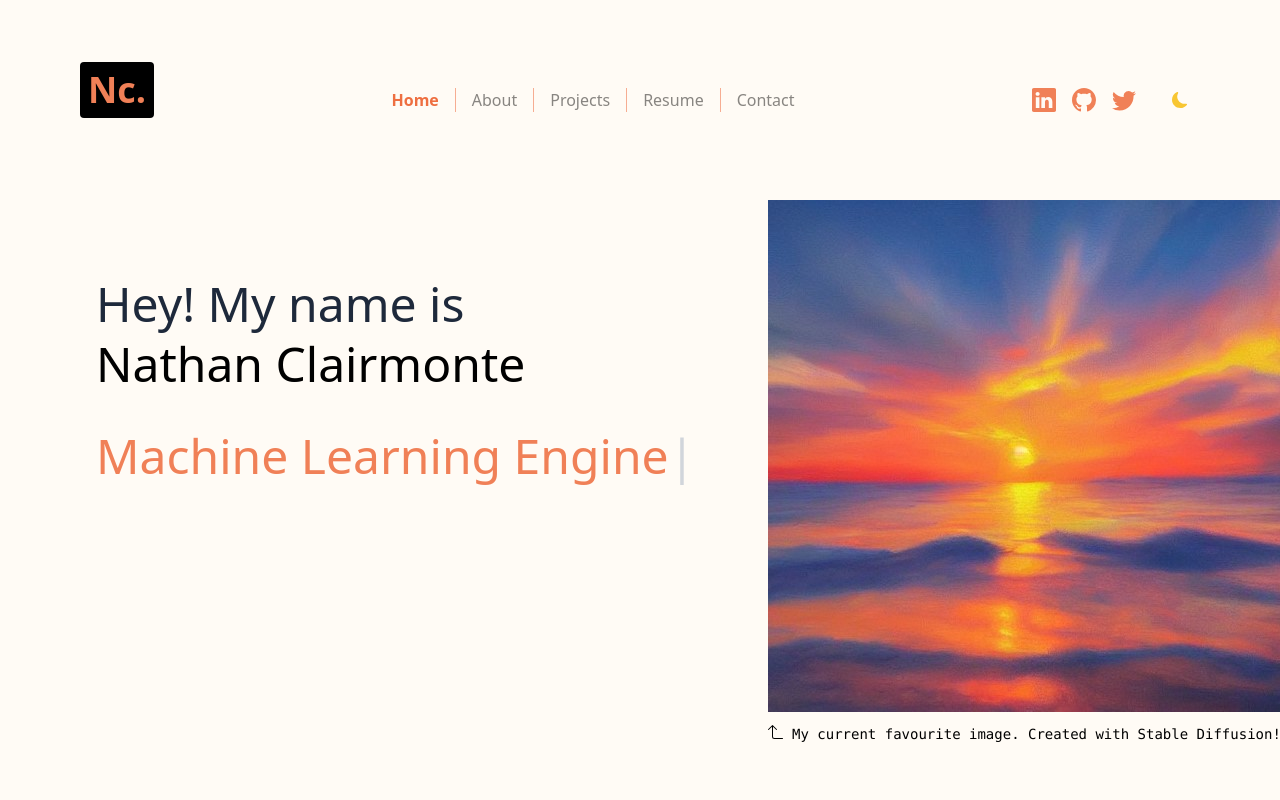
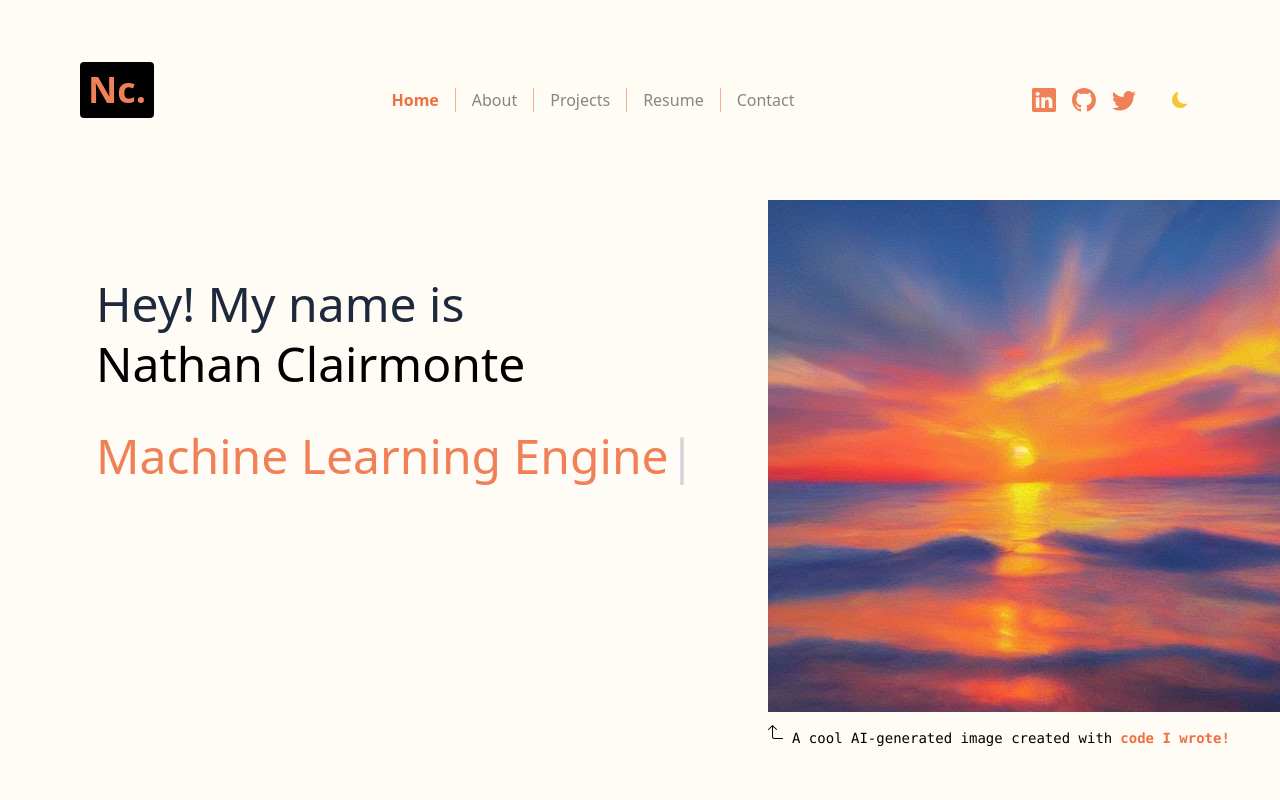
Before and after one commit to nathanclairmonte/percy-v2, a Next.js app: page / in a window 1280 px wide. Shown: the top 800 px of the page. Built offline with nearby package versions, Linux system fonts and the light colour scheme; no server answers.

Commit message:
added stable diffusion message to Hero page

```diff
--- a/src/components/Hero.js
+++ b/src/components/Hero.js
@@ -1,4 +1,5 @@
 import Image from "next/image";
+import Link from "next/link";
 import Typewriter from "typewriter-effect";
 import { BsArrow90DegUp } from "react-icons/bs";
 
@@ -39,11 +40,21 @@ const Hero = () => {
                 Then a little message underneath talking about it lol. Idk. Gonna ask
                 ChatGPT right now actually. */}
                 <Image src="/sunset.jpeg" width={512} height={512} />
-                <div className="mr-0 mt-3 flex flex-row gap-2">
+                <div className="mt-3 flex flex-row gap-2 pr-2">
                     <BsArrow90DegUp />
-                    <p className="font-mono text-sm">
-                        My current favourite image. Created with Stable Diffusion!
-                    </p>
+                    <div className="mt-1 flex flex-row gap-2 font-mono text-sm">
+                        A cool AI-generated image created with{" "}
+                        <div className="group transition duration-300 hover:cursor-pointer">
+                            <Link
+                                href="/"
+                                className="font-semibold text-[#EE6F41] dark:text-[#f08057]"
+                            >
+                                code I wrote!
+                            </Link>
+                            <span class="block h-0.5 max-w-0 bg-[#EE6F41] transition-all duration-500 group-hover:max-w-full dark:bg-[#f08057]"></span>
+                        </div>
+                        {/* put a link around the 'code I wrote' part, to the github for it */}
+                    </div>
                 </div>
                 {/* svg */}
                 {/* potential little message underneath */}
```
